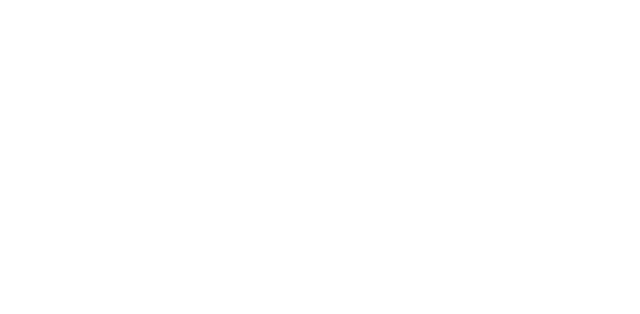
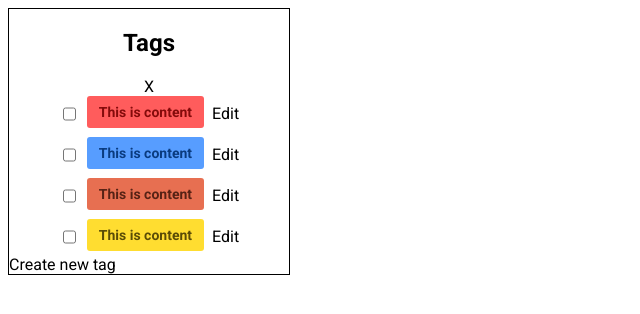
Before and after one commit to TFuZion/Trello_Clone, a Vue app in the folder TrelloClone/: page /tag-selector in a window 1280 px wide. Before the commit this address had no page. Shown: the top 314 px of the page, without its empty margins (0-640 px from the left). Built offline with nearby package versions, Linux system fonts and the light colour scheme; a web font is replaced by a local one.

Commit message:
feat: create TagSelectorComponent

```diff
--- a/TrelloClone/src/assets/main.css
+++ b/TrelloClone/src/assets/main.css
@@ -6,6 +6,9 @@
   box-sizing: border-box;
 }
 
+* {
+  font-family: 'Roboto', sans-serif;
+}
 
 
 button {
--- a/TrelloClone/src/components/TagComponent.vue
+++ b/TrelloClone/src/components/TagComponent.vue
@@ -19,13 +19,13 @@
     let hslColor = convert.hex.hsl(color)
 
     // If the color is to dark, makes the text white
-    if(hslColor[2] < 50){
+    if(hslColor[2] < 40){
         return "#ffffff"
     }
 
     // HSL is hue, saturation, lightness. The converter returns an array of 3 integers. corresponding to hue, saturation and lightness. Reducing [1] and [2] makes the color darker
     hslColor[1] -= 15;
-    hslColor[2] -= 65;
+    hslColor[2] -= 40;
     return "#" + convert.hsl.hex(hslColor)
 
 })
@@ -45,6 +45,9 @@
 </template>
 
 <style scoped>
+p {
+    margin: 0;
+}
 div {
     display: inline-block;
     position: relative;
@@ -57,7 +60,7 @@
     border-radius: 3px;
     font-family: 'Roboto', sans-serif;
     font-size: 14px;
-    font-weight: 500;
+    font-weight: 700;
     line-height: 32px;
     text-align: left;
     text-overflow: ellipsis;
--- /dev/null
+++ b/TrelloClone/src/components/TagSelectorComponent.vue
@@ -0,0 +1,89 @@
+<script setup>
+import TagComponent from './TagComponent.vue';
+const props = defineProps({
+    tags: {
+        type: Array,
+        default: [{
+            id: null,
+            tableId: null,
+            cardTagId: null,
+            color: '#ff5c5c',
+            content: 'this is the content'
+        },
+        {
+            id: null,
+            tableId: null,
+            cardTagId: null,
+            color: '#579dff',
+            content: 'this is the content'
+        },
+        {
+            id: null,
+            tableId: null,
+            cardTagId: null,
+            color: '#e76f51',
+            content: 'this is the content'
+        },
+        {
+            id: null,
+            tableId: null,
+            cardTagId: null,
+            color: '#ffdd30',
+            content: 'this is the content'
+
+        }
+        ]
+    }
+})
+
+const emit = defineEmits(['create-tag', 'modify-tag', 'close-tag-modal'])
+
+function modifyTag(tag){
+    emit('modify-tag', tag)
+}
+
+</script>
+
+<template>
+    <section>
+        <h2>Tags</h2>
+        <button @click="$emit('close-tag-modal')">X</button>
+        <div class="tag-list">
+            <div class="tag-container" v-for="(tag, index) in tags" :key="tag">
+                <input type="checkbox" :name="index" :id="index">
+                <label :for="index">
+                    <TagComponent :color="tag.color" />
+                </label>
+                <button @click="modifyTag(tag)">Edit</button>
+            </div>
+        </div>
+        <button class="create-button" @click="$emit('create-tag')">Create new tag</button>
+    </section>
+</template>
+
+<style scoped>
+section {
+    display: flex;
+    flex-direction: column;
+    justify-content: center;
+    align-items: center;
+    width: fit-content;
+    border: 1px solid black;
+}
+
+.tag-list {
+    display: flex;
+    flex-direction: column;
+    gap: 5px;
+}
+
+.tag-container {
+    display: flex;
+    justify-content: center;
+    gap: 8px;
+}
+
+.create-button {
+    width: 280px;
+}
+</style>
--- a/TrelloClone/src/router/index.js
+++ b/TrelloClone/src/router/index.js
@@ -3,6 +3,7 @@
 import ListComponent from '@/components/ListComponent.vue'
 import TempTableComponent from '@/views/TempTableComponent.vue'
 import TagComponent from '@/components/TagComponent.vue'
+import TagSelectorComponent from '@/components/TagSelectorComponent.vue'
 
 const router = createRouter({
   history: createWebHistory(import.meta.env.BASE_URL),
@@ -25,6 +26,11 @@
       path: '/tags',
       name: 'tag',
       component: TagComponent
+    },
+    {
+      path: '/tag-selector',
+      name: 'tag selector',
+      component: TagSelectorComponent
     }
   ]
 })
```
